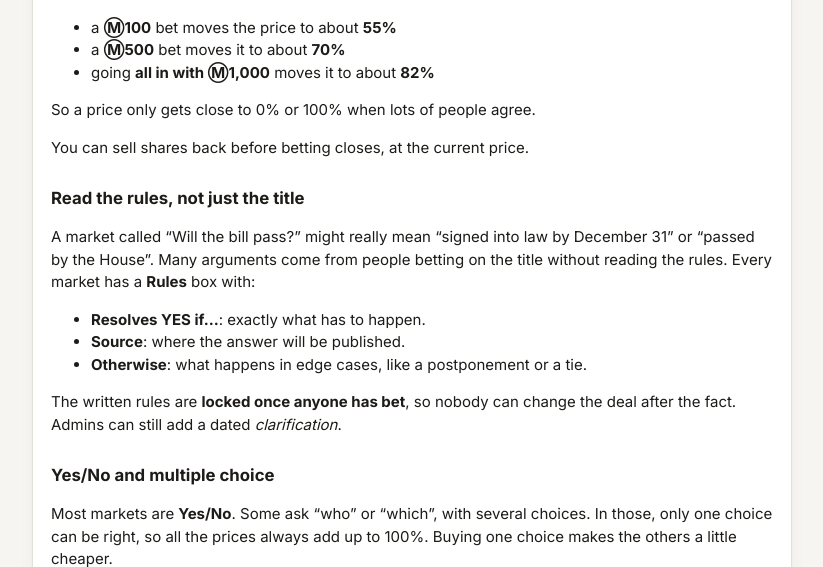
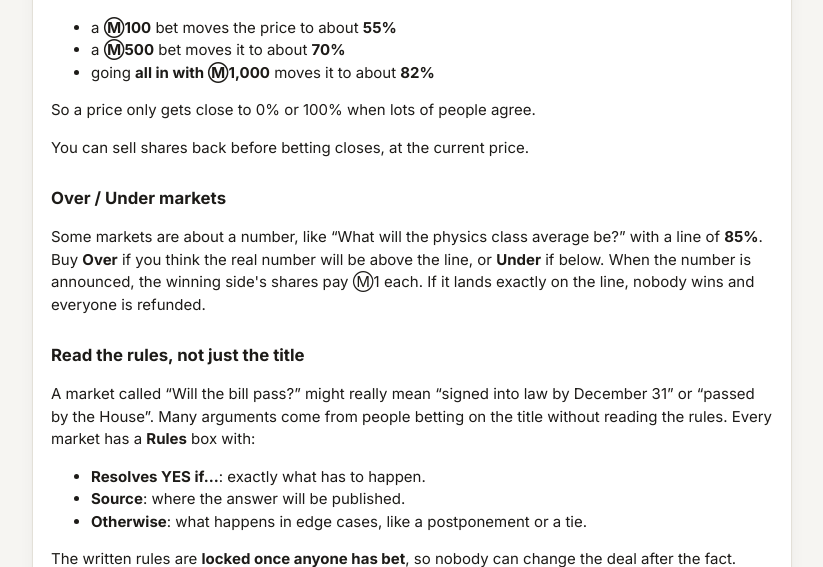
Before and after one commit to HTAMDUDE/MAMS-Prediction-Market, a Flask app: page /how-it-works in a window 1280 px wide. Shown: the part 772-1339 px from the top of the page, without its empty margins (228-1051 px from the left). Run offline with Flask 3, Linux system fonts and the light colour scheme; data that the repository does not hold is empty.

Commit message:
Add Over/Under markets and a convert button for Yes/No markets
- New market type: bet whether a number lands over or under a line
  (optional unit); available when creating, proposing and reviewing
- Admins resolve by typing the actual number; exactly on the line is a push
- Admins can convert an open Yes/No market to Over/Under, choosing which side
  YES meant; bets and prices carry over and a clarification is recorded
- Line is editable until the first bet; cards and market pages show the line
- How it works, README and tests updated

Co-Authored-By: Claude Opus 5.5 <noreply@anthropic.com>

```diff
--- a/app.py
+++ b/app.py
@@ -115,8 +115,11 @@ def close_db(_exc):
 NEW_COLUMNS = {
     "markets": [("rules_source", "TEXT NOT NULL DEFAULT ''"), ("rules_otherwise", "TEXT NOT NULL DEFAULT ''"),
                 ("proposed_outcome_id", "INTEGER"), ("proposed_by", "INTEGER"), ("proposed_at", "TEXT"),
-                ("finalizes_at", "TEXT"), ("resolved_by", "INTEGER")],
-    "proposals": [("rules_source", "TEXT NOT NULL DEFAULT ''"), ("rules_otherwise", "TEXT NOT NULL DEFAULT ''")],
+                ("finalizes_at", "TEXT"), ("resolved_by", "INTEGER"),
+                # Over/Under markets: the line, an optional unit ("%", "minutes"), and the measured result.
+                ("ou_line", "REAL"), ("ou_unit", "TEXT NOT NULL DEFAULT ''"), ("ou_result", "REAL")],
+    "proposals": [("rules_source", "TEXT NOT NULL DEFAULT ''"), ("rules_otherwise", "TEXT NOT NULL DEFAULT ''"),
+                  ("ou_line", "REAL"), ("ou_unit", "TEXT NOT NULL DEFAULT ''")],
 }
 
 
@@ -188,6 +191,36 @@ def is_binary(labels):
     return [x.lower() for x in labels] == ["yes", "no"]
 
 
+# ---------------------------------------------------------------- over/under
+
+def fmt_number(x):
+    """85.0 -> '85', 50.5 -> '50.5', 1200 -> '1,200'."""
+    return f"{x:,.4f}".rstrip("0").rstrip(".")
+
+
+def ou_text(line, unit):
+    """The line with its unit: '85%', '90 minutes', '50.5'."""
+    unit = (unit or "").strip()
+    return fmt_number(line) + ((" " + unit) if unit and unit[0].isalnum() else unit)
+
+
+def ou_labels(line, unit):
+    """Over is always first, Under second."""
+    text = ou_text(line, unit)
+    return [f"Over {text}", f"Under {text}"]
+
+
+def parse_ou(f):
+    """Read the line and unit from a form. Returns (line, unit, error)."""
+    try:
+        line = float(str(f.get("ou_line", "")).replace(",", "").strip())
+        if not math.isfinite(line) or abs(line) >= 1e9:
+            raise ValueError
+    except ValueError:
+        return None, "", "Enter the over/under line as a number, like 85 or 50.5."
+    return line, f.get("ou_unit", "").strip()[:15], None
+
+
 def open_disputes(db, market_id):
     return db.execute("SELECT d.*, u.username FROM disputes d JOIN users u ON u.id = d.user_id "
                       "WHERE d.market_id = ? AND d.handled_at IS NULL ORDER BY d.id", (market_id,)).fetchall()
@@ -213,7 +246,11 @@ def bundle(db, m):
     return {
         "m": m,
         "state": state,
-        "binary": is_binary([o["label"] for o in outs]),
+        # "binary" = shown as a single chance % (Yes/No, and Over/Under where Over is outcome 0)
+        "binary": is_binary([o["label"] for o in outs]) or m["ou_line"] is not None,
+        "ou": ({"text": ou_text(m["ou_line"], m["ou_unit"]),
+                "result": None if m["ou_result"] is None else ou_text(m["ou_result"], m["ou_unit"])}
+               if m["ou_line"] is not None else None),
         "outcomes": [{"id": o["id"], "label": o["label"], "shares": o["shares"], "price": p}
                      for o, p in zip(outs, ps)],
         "volume": stats["volume"],
@@ -466,7 +503,7 @@ def retract_result(db, market_id):
         if m is None or m["status"] != "open" or m["proposed_outcome_id"] is None:
             raise TradeError("There's no proposed result to withdraw.")
         db.execute("UPDATE markets SET proposed_outcome_id = NULL, proposed_by = NULL, proposed_at = NULL, "
-                   "finalizes_at = NULL WHERE id = ?", (market_id,))
+                   "finalizes_at = NULL, ou_result = NULL WHERE id = ?", (market_id,))
         db.execute("UPDATE disputes SET handled_at = ? WHERE market_id = ? AND handled_at IS NULL",
                    (now_str(), market_id))
         db.execute("COMMIT")
@@ -549,13 +586,14 @@ def delete_market(db, market_id):
 
 
 def create_market(db, question, description, category, closes_at, labels, b, created_by=None,
-                  rules_source="", rules_otherwise=""):
+                  rules_source="", rules_otherwise="", ou_line=None, ou_unit=""):
     db.execute("BEGIN IMMEDIATE")
     try:
         cur = db.execute(
             "INSERT INTO markets (question, description, category, b, closes_at, created_by, created_at, "
-            "rules_source, rules_otherwise) VALUES (?, ?, ?, ?, ?, ?, ?, ?, ?)",
-            (question, description, category, b, closes_at, created_by, now_str(), rules_source, rules_otherwise))
+            "rules_source, rules_otherwise, ou_line, ou_unit) VALUES (?, ?, ?, ?, ?, ?, ?, ?, ?, ?, ?)",
+            (question, description, category, b, closes_at, created_by, now_str(), rules_source, rules_otherwise,
+             ou_line, ou_unit or ""))
         mid = cur.lastrowid
         for i, label in enumerate(labels):
             db.execute("INSERT INTO outcomes (market_id, label, position) VALUES (?, ?, ?)", (mid, label, i))
@@ -1003,8 +1041,17 @@ def admin():
 def read_market_form(f):
     """Validate a create/propose/review form. Returns (fields, error_message)."""
     question = f.get("question", "").strip()
-    # "yesno" is the standard market; "multi" (or no kind at all) takes the outcome list as typed.
-    labels = ["Yes", "No"] if f.get("kind") == "yesno" else parse_outcome_lines(f.get("outcomes", ""))
+    # "yesno" is the standard market; "overunder" bets on a number vs. a line;
+    # "multi" (or no kind at all) takes the outcome list as typed.
+    kind = f.get("kind")
+    ou_line, ou_unit = None, ""
+    if kind == "overunder":
+        ou_line, ou_unit, error = parse_ou(f)
+        if error:
+            return None, error
+        labels = ou_labels(ou_line, ou_unit)
+    else:
+        labels = ["Yes", "No"] if kind == "yesno" else parse_outcome_lines(f.get("outcomes", ""))
     description = f.get("description", "").strip()
     try:
         closes_at = datetime.fromisoformat(f.get("closes_at", ""))
@@ -1028,6 +1075,8 @@ def read_market_form(f):
         "closes_at": closes_at.strftime("%Y-%m-%d %H:%M:%S"),
         "labels": labels,
         "b": market_b(len(labels)),
+        "ou_line": ou_line,
+        "ou_unit": ou_unit,
     }, None
 
 
@@ -1040,7 +1089,7 @@ def admin_create():
         return redirect(url_for("admin"))
     mid = create_market(get_db(), fields["question"], fields["description"], fields["category"],
                         fields["closes_at"], fields["labels"], fields["b"], g.user["id"],
-                        fields["rules_source"], fields["rules_otherwise"])
+                        fields["rules_source"], fields["rules_otherwise"], fields["ou_line"], fields["ou_unit"])
     flash("Market created.", "success")
     return redirect(url_for("market", mid=mid))
 
@@ -1065,10 +1114,10 @@ def propose():
             return render_template("propose.html", form=request.form, mine=my_proposals(db))
         db.execute(
             "INSERT INTO proposals (user_id, question, description, category, outcomes, closes_at, created_at, "
-            "rules_source, rules_otherwise) VALUES (?, ?, ?, ?, ?, ?, ?, ?, ?)",
+            "rules_source, rules_otherwise, ou_line, ou_unit) VALUES (?, ?, ?, ?, ?, ?, ?, ?, ?, ?, ?)",
             (g.user["id"], fields["question"], fields["description"], fields["category"],
              json.dumps(fields["labels"]), fields["closes_at"], now_str(),
-             fields["rules_source"], fields["rules_otherwise"]))
+             fields["rules_source"], fields["rules_otherwise"], fields["ou_line"], fields["ou_unit"]))
         flash("Thanks! Your market was sent to the admins for approval.", "success")
         return redirect(url_for("propose"))
     return render_template("propose.html", form={}, mine=my_proposals(db))
@@ -1120,7 +1169,7 @@ def admin_review(pid):
             return redirect(url_for("admin"))
         mid = create_market(db, fields["question"], fields["description"], fields["category"],
                             fields["closes_at"], fields["labels"], fields["b"], p["user_id"],
-                            fields["rules_source"], fields["rules_otherwise"])
+                            fields["rules_source"], fields["rules_otherwise"], fields["ou_line"], fields["ou_unit"])
         db.execute("UPDATE proposals SET market_id = ? WHERE id = ?", (mid, pid))
         flash(f"Approved! The market is now live. (Proposed by {p['username']}.)", "success")
         return redirect(url_for("market", mid=mid))
@@ -1129,18 +1178,96 @@ def admin_review(pid):
             "rules_source": p["rules_source"], "rules_otherwise": p["rules_otherwise"],
             "outcomes": "\n".join(json.loads(p["outcomes"])),
             "closes_at": parse_dt(p["closes_at"]).strftime("%Y-%m-%dT%H:%M")}
+    if p["ou_line"] is not None:
+        form.update(kind="overunder", ou_line=fmt_number(p["ou_line"]).replace(",", ""), ou_unit=p["ou_unit"])
     return render_template("review_proposal.html", p=p, form=form)
 
 
 @app.post("/admin/markets/<int:mid>/propose-result")
 @admin_required
 def admin_propose_result(mid):
+    db = get_db()
+    m = db.execute("SELECT * FROM markets WHERE id = ?", (mid,)).fetchone()
+    if m is None:
+        abort(404)
     try:
-        propose_result(get_db(), mid, int(request.form.get("outcome_id", 0)), g.user["id"])
+        actual = None
+        if m["ou_line"] is not None:
+            # Over/Under: the admin enters the measured number and the winner follows from the line.
+            try:
+                actual = float(request.form.get("actual", "").replace(",", "").strip())
+                if not math.isfinite(actual):
+                    raise ValueError
+            except ValueError:
+                raise TradeError("Enter the actual number, like 87.3.")
+            if actual == m["ou_line"]:
+                raise TradeError(f"{ou_text(actual, m['ou_unit'])} is exactly on the line, so neither side wins "
+                                 "(a “push”). Use Cancel & refund to give everyone their money back.")
+            over, under = get_outcomes(db, mid)
+            outcome_id = over["id"] if actual > m["ou_line"] else under["id"]
+        else:
+            outcome_id = int(request.form.get("outcome_id", 0))
+        propose_result(db, mid, outcome_id, g.user["id"])
+        if actual is not None:
+            db.execute("UPDATE markets SET ou_result = ? WHERE id = ?", (actual, mid))
         flash("Result proposed. It finalizes in 24 hours unless someone disputes it.", "success")
     except (TradeError, ValueError) as e:
         flash(str(e) or "Pick a winning outcome.", "error")
     return redirect(request.referrer or url_for("market", mid=mid))
+
+
+def convert_to_over_under(db, market_id, line, unit, yes_means, admin_id):
+    """Turn an open Yes/No market into Over/Under. Bets carry over: YES holders get the side that YES meant.
+    Over becomes outcome 0 (swapping the price history to match if needed) and a dated clarification
+    records the change."""
+    db.execute("BEGIN IMMEDIATE")
+    try:
+        m = db.execute("SELECT * FROM markets WHERE id = ?", (market_id,)).fetchone()
+        if m is None or m["status"] != "open" or m["proposed_outcome_id"] is not None:
+            raise TradeError("Only open markets without a proposed result can be converted.")
+        if m["ou_line"] is not None:
+            raise TradeError("This market is already Over/Under.")
+        outs = get_outcomes(db, market_id)
+        if not is_binary([o["label"] for o in outs]):
+            raise TradeError("Only Yes/No markets can be converted to Over/Under.")
+        yes, no = outs
+        over, under = (yes, no) if yes_means == "over" else (no, yes)
+        over_label, under_label = ou_labels(line, unit)
+        db.execute("UPDATE outcomes SET label = ?, position = 0 WHERE id = ?", (over_label, over["id"]))
+        db.execute("UPDATE outcomes SET label = ?, position = 1 WHERE id = ?", (under_label, under["id"]))
+        if over["id"] != yes["id"]:  # outcome order flipped, so flip the stored price history too
+            for r in db.execute("SELECT id, prices FROM price_history WHERE market_id = ?", (market_id,)).fetchall():
+                db.execute("UPDATE price_history SET prices = ? WHERE id = ?",
+                           (json.dumps(json.loads(r["prices"])[::-1]), r["id"]))
+        db.execute("UPDATE markets SET ou_line = ?, ou_unit = ? WHERE id = ?", (line, unit, market_id))
+        text = ou_text(line, unit)
+        note = (f"Converted to Over/Under {text}. YES bets became {over_label if yes_means == 'over' else under_label}"
+                f" and NO bets became {under_label if yes_means == 'over' else over_label}. Over wins if the result is "
+                f"above {text}, Under if below. Exactly {text} is a push and everyone is refunded.")
+        db.execute("INSERT INTO clarifications (market_id, admin_id, body, created_at) VALUES (?, ?, ?, ?)",
+                   (market_id, admin_id, note, now_str()))
+        db.execute("COMMIT")
+    except Exception:
+        db.execute("ROLLBACK")
+        raise
+
+
+@app.post("/admin/markets/<int:mid>/convert-ou")
+@admin_required
+def admin_convert_ou(mid):
+    line, unit, error = parse_ou(request.form)
+    yes_means = request.form.get("yes_means")
+    if not error and yes_means not in ("over", "under"):
+        error = "Choose whether YES meant Over or Under."
+    if error:
+        flash(error, "error")
+    else:
+        try:
+            convert_to_over_under(get_db(), mid, line, unit, yes_means, g.user["id"])
+            flash(f"Converted to Over/Under {ou_text(line, unit)}. Everyone's bets carried over.", "success")
+        except TradeError as e:
+            flash(str(e), "error")
+    return redirect(url_for("market", mid=mid))
 
 
 @app.post("/admin/markets/<int:mid>/result-action")
@@ -1220,13 +1347,22 @@ def admin_edit(mid):
             closes_at = datetime.fromisoformat(f.get("closes_at", "")).strftime("%Y-%m-%d %H:%M:%S")
         except ValueError:
             closes_at = None
-        if has_trades:
+        is_ou = m["ou_line"] is not None
+        ou_line, ou_unit, error = m["ou_line"], m["ou_unit"], None
+        if is_ou and has_trades:  # the line is locked once anyone has bet; labels stay as they are
+            renames = {o["id"]: o["label"] for o in outs}
+            labels = list(renames.values())
+        elif is_ou:
+            ou_line, ou_unit, error = parse_ou(f)
+            labels = ou_labels(ou_line, ou_unit) if not error else []
+        elif has_trades:
             renames = {o["id"]: f.get(f"label_{o['id']}", "").strip()[:60] for o in outs}
             labels = list(renames.values())
         else:
             labels = parse_outcome_lines(f.get("outcomes", ""))
-        error = None
-        if not question or len(question) > 200:
+        if error:
+            pass
+        elif not question or len(question) > 200:
             error = "Question is required (max 200 characters)."
         elif closes_at is None:
             error = "Pick a valid closing time."
@@ -1254,7 +1390,8 @@ def admin_edit(mid):
                     db.execute("UPDATE outcomes SET label = ? WHERE id = ?", (label, oid))
             else:
                 b = market_b(len(labels))  # outcome count may have changed
-                db.execute("UPDATE markets SET b = ? WHERE id = ?", (b, mid))
+                db.execute("UPDATE markets SET b = ?, ou_line = ?, ou_unit = ? WHERE id = ?",
+                           (b, ou_line, ou_unit if is_ou else "", mid))
                 if [o["label"] for o in outs] != labels:
                     db.execute("DELETE FROM outcomes WHERE market_id = ?", (mid,))
                     for i, label in enumerate(labels):
@@ -1270,8 +1407,9 @@ def admin_edit(mid):
         return redirect(url_for("market", mid=mid))
 
     clarifications = db.execute("SELECT * FROM clarifications WHERE market_id = ? ORDER BY id", (mid,)).fetchall()
+    ou_line_value = "" if m["ou_line"] is None else fmt_number(m["ou_line"]).replace(",", "")
     return render_template("edit_market.html", m=m, outcomes=outs, has_trades=has_trades,
-                           clarifications=clarifications,
+                           clarifications=clarifications, ou_line_value=ou_line_value,
                            closes_value=parse_dt(m["closes_at"]).strftime("%Y-%m-%dT%H:%M"))
 
 
--- a/static/app.js
+++ b/static/app.js
@@ -168,6 +168,8 @@ function setupTradeForm(form) {
 function setupMarketForm(form) {
   const kindInputs = form.querySelectorAll('input[name=kind]');
   const multiOnly = form.querySelector('[data-multi-only]');
+  const ouOnly = form.querySelectorAll('[data-ou-only]');
+  const ouInputs = form.querySelectorAll('input[name=ou_line], input[name=ou_unit]');
   const outcomes = form.querySelector('textarea[name=outcomes]');
   const rulesLabel = form.querySelector('[data-rules-label]');
   const rules = form.querySelector('textarea[name=description]');
@@ -182,28 +184,41 @@ function setupMarketForm(form) {
     return e;
   }
 
+  function ouText() {
+    const line = field('ou_line').trim() || '?';
+    const unit = field('ou_unit').trim();
+    return line + (unit && /^[A-Za-z0-9]/.test(unit) ? ' ' + unit : unit);
+  }
+
   function render() {
-    const yesno = kind() === 'yesno';
-    if (multiOnly) multiOnly.hidden = yesno;
+    const k = kind();
+    const yesno = k === 'yesno', ou = k === 'overunder', multi = k === 'multi';
+    if (multiOnly) multiOnly.hidden = !multi;
+    ouOnly.forEach(e => { e.hidden = !ou; });
+    ouInputs.forEach(i => { i.disabled = !ou; });
+    const lineInput = form.querySelector('input[name=ou_line]');
+    if (lineInput) lineInput.required = ou;
     if (outcomes) {
-      outcomes.disabled = yesno;
-      outcomes.required = !yesno;
-      if (!yesno && /^\s*yes\s*\n\s*no\s*$/i.test(outcomes.value)) outcomes.value = 'Option A\nOption B';
+      outcomes.disabled = !multi;
+      outcomes.required = multi;
+      if (multi && /^\s*yes\s*\n\s*no\s*$/i.test(outcomes.value)) outcomes.value = 'Option A\nOption B';
     }
-    if (rulesLabel) rulesLabel.textContent = yesno ? 'Resolves YES if…' : 'How the winner is decided';
-    if (rules) rules.placeholder = yesno ? rules.dataset.yesnoPlaceholder : rules.dataset.multiPlaceholder;
+    const heading = { yesno: 'Resolves YES if…', overunder: 'What number is measured, and how', multi: 'How the winner is decided' }[k];
+    if (rulesLabel) rulesLabel.textContent = heading;
+    if (rules) rules.placeholder = rules.dataset[k + 'Placeholder'] || '';
     if (!preview) return;
 
     preview.replaceChildren();
     const card = el('div', 'preview-market');
     card.append(el('h3', '', field('question').trim() || 'Your question will show up here'));
-    if (yesno) {
+    if (yesno || ou) {
       const row = el('div', 'chance-row');
       const chance = el('div', 'chance');
       chance.append(el('span', 'chance-pct', '50%'), document.createTextNode(' '), el('span', 'muted', 'chance'));
       const yn = el('div', 'yn');
-      yn.append(el('span', 'yn-yes', 'Yes 50¢'), el('span', 'yn-no', 'No 50¢'));
+      yn.append(el('span', 'yn-yes', `${ou ? 'Over' : 'Yes'} 50¢`), el('span', 'yn-no', `${ou ? 'Under' : 'No'} 50¢`));
       row.append(chance, yn);
+      if (ou) card.append(el('div', 'ou-line', `Over / Under ${ouText()}`));
       card.append(row);
     } else {
       const labels = field('outcomes').split('\n').map(x => x.trim()).filter(Boolean).slice(0, 8);
@@ -220,7 +235,7 @@ function setupMarketForm(form) {
       card.append(list);
     }
     const box = el('div', 'rules');
-    box.append(el('h4', '', yesno ? 'Resolves YES if' : 'How the winner is decided'),
+    box.append(el('h4', '', heading.replace('…', '')),
                el('p', '', field('description').trim() || '…'));
     if (field('rules_source').trim()) box.append(el('h4', '', 'Source'), el('p', '', field('rules_source').trim()));
     if (field('rules_otherwise').trim()) box.append(el('h4', '', 'Otherwise'), el('p', '', field('rules_otherwise').trim()));
--- a/static/style.css
+++ b/static/style.css
@@ -288,3 +288,7 @@ main { padding-top: 8px; padding-bottom: 32px; }
 .guide .lead { font-size: 1.05rem; color: var(--muted); }
 .guide .example { background: var(--surface-2); border-radius: 10px; padding: 10px 14px; }
 .tag + .tag { margin-left: 2px; }
+
+/* over/under */
+.ou-line { display: inline-block; font-size: .85rem; font-weight: 600; color: var(--muted); background: var(--surface-2);
+           border-radius: 999px; padding: 2px 10px; margin: -2px 0 8px; font-variant-numeric: tabular-nums; align-self: flex-start; }
--- a/templates/how_it_works.html
+++ b/templates/how_it_works.html
@@ -31,6 +31,12 @@
   </ul>
   <p>So a price only gets close to 0% or 100% when lots of people agree.</p>
   <p>You can sell shares back before betting closes, at the current price.</p>
+
+  <h2>Over / Under markets</h2>
+  <p>Some markets are about a number, like “What will the physics class average be?” with a line of
+    <b>85%</b>. Buy <b>Over</b> if you think the real number will be above the line, or <b>Under</b> if below.
+    When the number is announced, the winning side's shares pay Ⓜ1 each. If it lands exactly on the line, nobody wins
+    and everyone is refunded.</p>
 
   <h2>Read the rules, not just the title</h2>
   <p>A market called “Will the bill pass?” might really mean “signed into law by December 31” or “passed by the House”.
--- a/templates/index.html
+++ b/templates/index.html
@@ -41,10 +41,11 @@
         {% else %}<span class="status status-cancelled">Cancelled</span>{% endif %}
       </div>
       <h3>{{ b.m.question }}</h3>
+      {% if b.ou %}<div class="ou-line">Over / Under {{ b.ou.text }}{% if b.ou.result %} · Result: {{ b.ou.result }}{% endif %}</div>{% endif %}
       {% if b.binary and b.state in ('open', 'closed', 'proposed', 'disputed') %}
       <div class="chance-row">
         <div class="chance"><span class="chance-pct">{{ b.outcomes[0].price|pct }}</span> <span class="muted">chance</span></div>
-        <div class="yn"><span class="yn-yes">Yes {{ (b.outcomes[0].price * 100)|round|int }}¢</span><span class="yn-no">No {{ (b.outcomes[1].price * 100)|round|int }}¢</span></div>
+        <div class="yn"><span class="yn-yes">{{ 'Over' if b.ou else 'Yes' }} {{ (b.outcomes[0].price * 100)|round|int }}¢</span><span class="yn-no">{{ 'Under' if b.ou else 'No' }} {{ (b.outcomes[1].price * 100)|round|int }}¢</span></div>
       </div>
       {% else %}
       <ul class="odds">
```
Also changed, not shown: templates/_market_fields.html (+20 -5 lines), templates/edit_market.html (+11 -1 lines), templates/market.html (+32 -2 lines), tests/test_market.py (+153 -0 lines), README.md.
